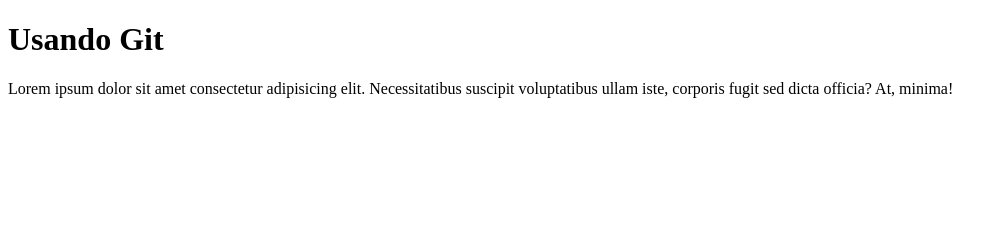
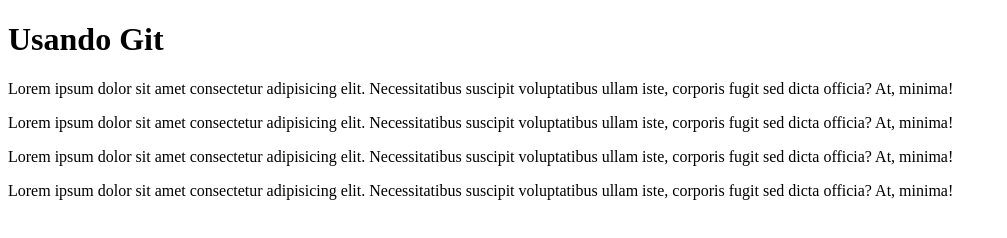
Before and after one commit to CeciSamar/repogit24184, a plain HTML site: page index.html in a window 1280 px wide. Shown: the whole page, without its empty margins (0-1007 px from the left). Drawn offline with Linux system fonts and the light colour scheme.

Commit message:
Update index.html
Se corrigió la ubicación del párrafo y se agregaron 3 más.

```diff
--- a/index.html
+++ b/index.html
@@ -9,6 +9,9 @@
    <header>
     <h1>Usando Git</h1>
    </header>
+    <p>Lorem ipsum dolor sit amet consectetur adipisicing elit. Necessitatibus suscipit voluptatibus ullam iste, corporis fugit sed dicta officia? At, minima!</p>
+    <p>Lorem ipsum dolor sit amet consectetur adipisicing elit. Necessitatibus suscipit voluptatibus ullam iste, corporis fugit sed dicta officia? At, minima!</p>
+    <p>Lorem ipsum dolor sit amet consectetur adipisicing elit. Necessitatibus suscipit voluptatibus ullam iste, corporis fugit sed dicta officia? At, minima!</p>
+    <p>Lorem ipsum dolor sit amet consectetur adipisicing elit. Necessitatibus suscipit voluptatibus ullam iste, corporis fugit sed dicta officia? At, minima!</p>
 </body>
-<p>Lorem ipsum dolor sit amet consectetur adipisicing elit. Necessitatibus suscipit voluptatibus ullam iste, corporis fugit sed dicta officia? At, minima!</p>
 </html>
```
